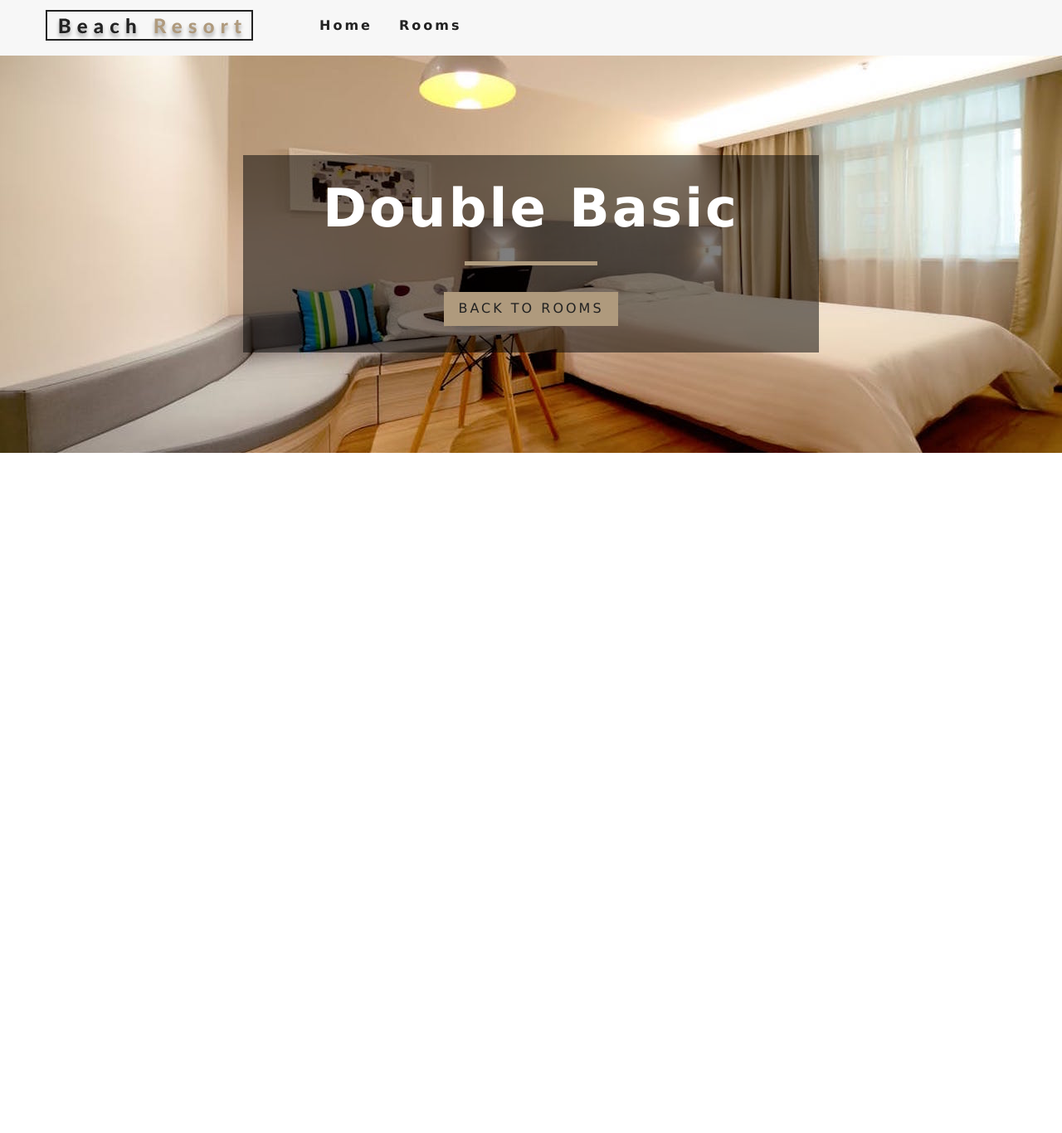
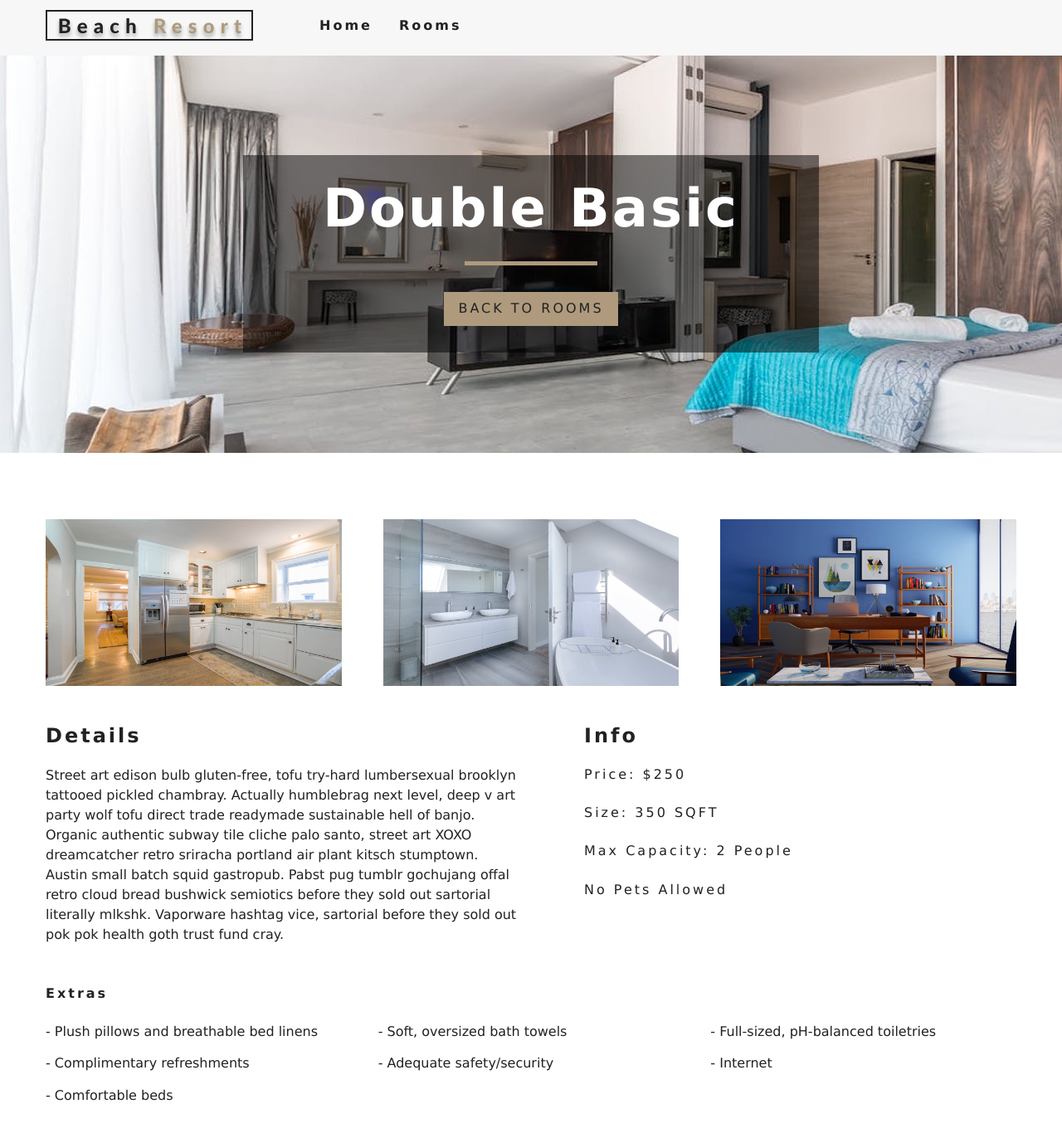
Before and after one commit to fyardlest1/lakay-se-lakay-update, a React (Create React App) app: page /rooms/double-basic in a window 1280 px wide. Shown: the top 1366 px of the page at 83% size. Before the commit the page ends 800 px from the top, so only its background shows below. Built offline with nearby package versions, Linux system fonts and the light colour scheme.

Commit message:
Room Container and Contex update

```diff
--- a/src/Context.js
+++ b/src/Context.js
@@ -53,4 +53,18 @@
 
 const RoomConsumer = RoomContext.Consumer
 
+export function withRoomConsumer(Component){
+    return function ConsumerWrapper(props) {
+        return (
+            <RoomConsumer>
+                {
+                    (value) => {
+                        <Component {...props} context={value} />
+                    }
+                }
+            </RoomConsumer>
+        )
+    }
+}
+
 export {RoomContext, RoomProvider, RoomConsumer};
--- /dev/null
+++ b/src/components/RoomContainer.jsx
@@ -0,0 +1,53 @@
+import React from 'react'
+import RoomsFilter from './RoomsFilter'
+import RoomsList from './RoomsList'
+import Loading from './Loading';
+import { withRoomConsumer } from './../Context';
+
+const RoomContainer = ({contex}) => {
+    const { isLoading, sortedRooms, rooms } = contex
+    if (isLoading) {
+        return <Loading />
+    }
+    return (
+        <div>
+            Hello from room container
+            <RoomsFilter rooms={rooms} />
+            <RoomsList rooms={sortedRooms} />
+        </div>
+    )
+}
+
+export default withRoomConsumer(RoomContainer)
+
+
+
+// import React from 'react'
+// import RoomsFilter from './RoomsFilter'
+// import RoomsList from './RoomsList'
+// import { RoomConsumer } from '../Context'
+// import Loading from './Loading';
+
+// const RoomsContainer = () => {
+//     return (
+//         <RoomConsumer>
+//             {
+//                 (value) => {
+//                     const { isLoading, sortedRooms, rooms } = value
+//                     if (isLoading) {
+//                         return <Loading />
+//                     }
+//                     return (
+//                         <div>
+//                             Hello from room container
+//                             <RoomsFilter rooms={rooms} />
+//                             <RoomsList rooms={sortedRooms} />
+//                         </div>
+//                     )
+//                 }
+//             }
+//         </RoomConsumer>
+//     )
+// }
+
+// export default RoomsContainer
--- /dev/null
+++ b/src/components/RoomsFilter.jsx
@@ -0,0 +1,11 @@
+import React from 'react'
+
+const RoomsFilter = () => {
+    return (
+        <div>
+            Hello from rooms filter
+        </div>
+    )
+}
+
+export default RoomsFilter
--- /dev/null
+++ b/src/components/RoomsList.jsx
@@ -0,0 +1,11 @@
+import React from 'react'
+
+const RoomsList = () => {
+    return (
+        <div>
+            Rooms List
+        </div>
+    )
+}
+
+export default RoomsList
--- a/src/components/StyledHeroComponent.jsx
+++ b/src/components/StyledHeroComponent.jsx
@@ -3,7 +3,7 @@
 
 const StyledHero = styled.header`
   min-height: 60vh;
-  background: url("./images/defaultBcg.jpeg") center/cover no-repeat;
+  background: url(${props => props.img ? props.img : defaultImg }) center/cover no-repeat;
   display: flex;
   align-items: center;
   justify-content: center;
--- a/src/pages/Home.jsx
+++ b/src/pages/Home.jsx
@@ -10,8 +10,8 @@
     return (
         <React.Fragment>
             <HeroComponent>
-                <BannerComponent title='luxurious rooms' subtitle='deluxe rooms starting at $299'>
-                    <Link to='/rooms' className='btn-primary'>our rooms</Link>
+                <BannerComponent title='lakay se lakay' subtitle='chambre - appartement - maison pour tous'>
+                    <Link to='/rooms' className='btn-primary'>notre liste</Link>
                 </BannerComponent>
             </HeroComponent>
             <ServicesComponent />
--- a/src/pages/Rooms.jsx
+++ b/src/pages/Rooms.jsx
@@ -2,14 +2,18 @@
 import HeroComponent from './../components/HeroComponent';
 import BannerComponent from './../components/BannerComponent';
 import { Link } from 'react-router-dom';
+import RoomContainer from './../components/RoomContainer';
 
 const Rooms = () => {
     return (
-        <HeroComponent hero='roomsHero' >
-            <BannerComponent title='our rooms'>
-                <Link to='/' className='btn-primary' >return home</Link>
-            </BannerComponent>
-        </HeroComponent>
+        <React.Fragment>
+            <HeroComponent hero='roomsHero' >
+                <BannerComponent title='our rooms'>
+                    <Link to='/' className='btn-primary' >return home</Link>
+                </BannerComponent>
+            </HeroComponent>
+            <RoomContainer />
+        </React.Fragment>
     )
 }
 
--- a/src/pages/SingleRoom.jsx
+++ b/src/pages/SingleRoom.jsx
@@ -4,6 +4,8 @@
 import BannerComponent from './../components/BannerComponent';
 import { Link } from 'react-router-dom';
 import { RoomContext } from '../Context';
+import StyledHero from './../components/StyledHeroComponent';
+
 
 class SingleRoom extends Component {
     constructor(props) {
@@ -11,7 +13,7 @@
         // console.log(this.props)
         this.state = {
             slug: this.props.match.params.slug,
-            defaultBcg
+            defaultBcg,
         }
     }
 
@@ -35,16 +37,50 @@
             )
         }
 
-        const { name, description, capacity, size, price, extras, breakfast, pet, images } = room
+        const { name, description, capacity, size, price, extras, breakfast, pets, images } = room
+        const [mainImg, ...defaultImg] = images
 
         return (
-            <HeroComponent hero='roomsHero'>
-                <BannerComponent title={`${name}`} room>
-                    <Link to='/rooms' className='btn-primary'>
-                        back to rooms
-                    </Link>
-                </BannerComponent>
-            </HeroComponent>
+            <React.Fragment>
+                <StyledHero img={mainImg || this.state.defaultBcg}>
+                    <BannerComponent title={`${name}`} room>
+                        <Link to='/rooms' className='btn-primary'>
+                            back to rooms
+                        </Link>
+                    </BannerComponent>
+                </StyledHero>
+                <section className="single-room">
+                    <div className="single-room-images">
+                        {
+                            defaultImg.map((item, index) => (
+                                <img key={index} src={item} alt={name} />
+                            ))
+                        }
+                    </div>
+                    <div className="single-room-info">
+                        <article className="desc">
+                            <h3>details</h3>
+                            <p> {description} </p>
+                        </article>
+                        <article className="info">
+                            <h3>info</h3>
+                            <h6>price: ${price}</h6>
+                            <h6>size: {size} SQFT</h6>
+                            <h6>max capacity: {capacity > 1 ? `${capacity} people` : `${capacity} person`} </h6>
+                            <h6> {pets ? 'pets allowed' : 'no pets allowed'} </h6>
+                            <h6> {breakfast && 'free breackfast included'} </h6>
+                        </article>
+                    </div>
+                </section>
+                <section className="room-extras">
+                    <h6>extras</h6>
+                    <ul className="extras">
+                        {extras.map((item, index) => {
+                            return <li key={index}>- {item} </li>
+                        })}
+                    </ul>
+                </section>
+            </React.Fragment>
         );
     }
 }
```
Also changed, not shown: 1 other file (tests, documents, lock files or other folders).
